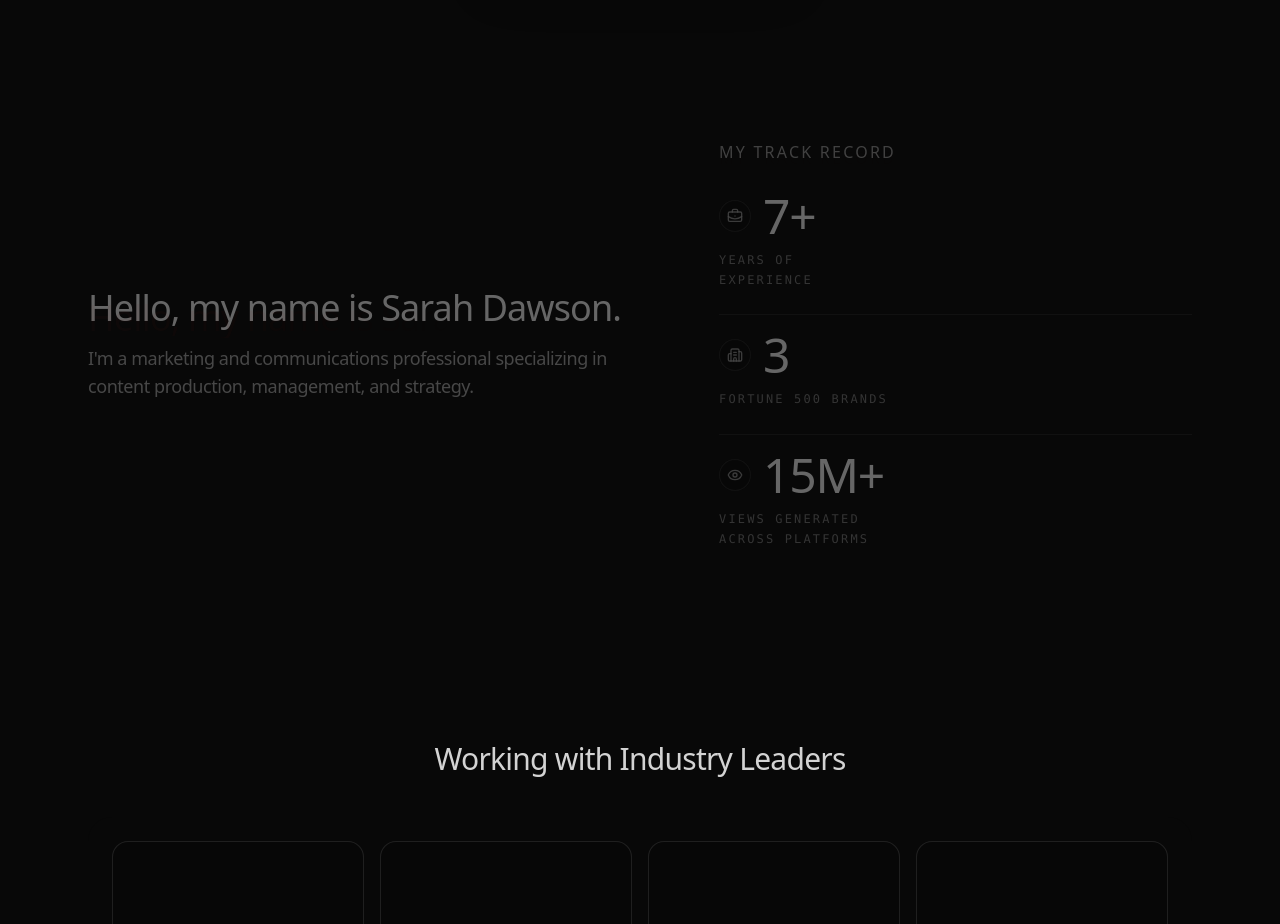
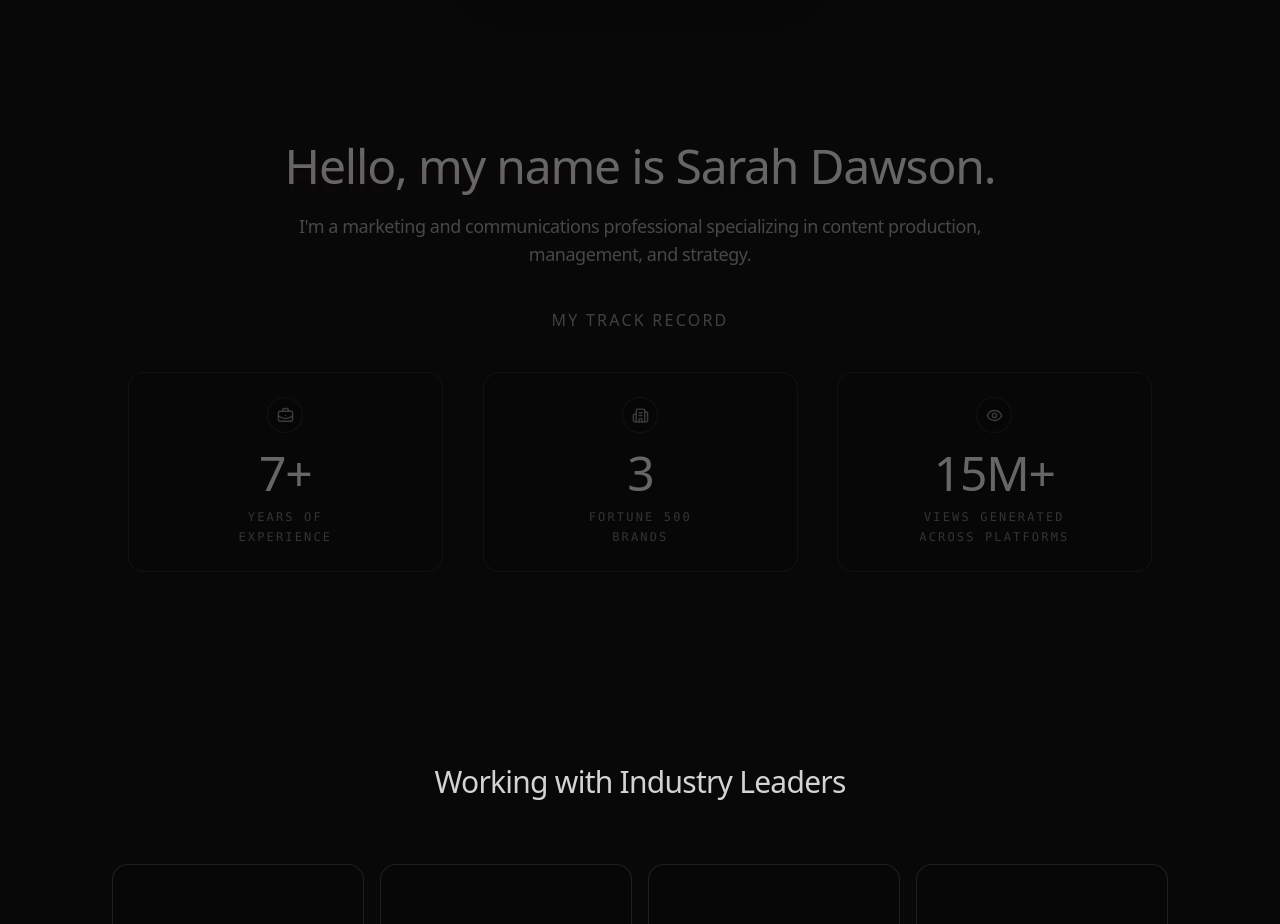
Before and after one commit to sarahsarahsarahX3/Personal-website-, a Next.js app: page / in a window 1280 px wide. Shown: the part 820-1744 px from the top of the page. Built offline with nearby package versions, Linux system fonts and the light colour scheme; a web font is replaced by a local one.

Commit message:
update bio section

```diff
--- a/app/components/home/BioSection.tsx
+++ b/app/components/home/BioSection.tsx
@@ -231,34 +231,32 @@ export function BioSection() {
       aria-labelledby="home-bio-title"
       className={`pt-24 pb-16 md:pt-32 md:pb-20 lg:pt-36 lg:pb-24 ${styles.section}`}
     >
-      <div className="mx-auto w-full max-w-6xl px-6">
-        <div className="grid gap-y-12 md:grid-cols-[minmax(0,1.2fr)_minmax(0,1fr)] md:items-center md:gap-x-16">
-          <div className={`min-w-0 text-center md:text-left ${styles.body}`}>
+      <div className={`mx-auto w-full max-w-6xl px-6 ${styles.body}`}>
         <h2 id="home-bio-title" className="sr-only">
           About
         </h2>
+
+        <div className="mx-auto max-w-4xl text-center">
           <p
             data-text="Hello, my name is Sarah Dawson."
-              className={`mx-auto max-w-[18ch] font-display text-3xl leading-[1.08] tracking-tight text-text-primary sm:max-w-none md:mx-0 md:text-4xl ${styles.headline}`}
+            className={`font-display text-3xl leading-[1.08] tracking-tight text-text-primary md:text-4xl lg:text-5xl ${styles.headline}`}
           >
             Hello, my name is Sarah Dawson.
           </p>
-            <p className="mx-auto mt-4 max-w-[62ch] text-base tracking-tight text-text-secondary md:mx-0 md:text-lg">
+          <p className="mx-auto mt-5 max-w-3xl text-base tracking-tight text-text-secondary md:text-lg">
             I'm a marketing and communications professional specializing in content production, management, and strategy.
+          </p>
+          <p
+            data-text="MY TRACK RECORD"
+            className={`mt-10 text-sm font-display uppercase tracking-[0.14em] text-text-secondary/90 md:text-base ${styles.subheading}`}
+          >
+            MY TRACK RECORD
           </p>
         </div>
 
-          <div className={`min-w-0 ${styles.body}`}>
-            <p
-              data-text="MY TRACK RECORD"
-              className={`text-center text-sm font-display uppercase tracking-[0.14em] text-text-secondary/90 md:text-left md:text-base ${styles.subheading}`}
-            >
-              MY TRACK RECORD
-            </p>
-
         <ul
           aria-label="Highlights"
-              className={`mt-7 grid w-full grid-cols-1 gap-y-7 sm:grid-cols-3 sm:gap-x-8 sm:gap-y-8 md:grid-cols-1 md:gap-y-6 ${styles.metrics} ${metricsRevealed ? styles.metricsRevealed : ""}`}
+          className={`mx-auto mt-10 grid w-full max-w-5xl grid-cols-1 gap-6 sm:grid-cols-3 sm:gap-8 md:gap-10 ${styles.metrics} ${metricsRevealed ? styles.metricsRevealed : ""}`}
         >
           {HIGHLIGHTS.map(({ key, value, label }, index) => {
             const counterConfig = counterConfigs[key];
@@ -271,29 +269,23 @@ export function BioSection() {
             return (
               <li
                 key={key}
-                    className={`w-full border-t border-white/10 pt-4 first:border-t-0 first:pt-0 ${styles.metric}`}
+                className={`w-full rounded-2xl border border-white/10 bg-surface/20 p-5 text-center md:p-6 ${styles.metric}`}
                 style={{ ["--i" as string]: String(index) }}
               >
-                    <div className="min-w-0 text-center sm:text-left md:text-left">
-                      <div className="flex items-center justify-center gap-3 sm:justify-start md:justify-start">
-                        <span className="inline-flex h-8 w-8 items-center justify-center rounded-full border border-white/10 bg-surface/30 text-text-secondary/80">
-                          <Icon size={16} />
+                <span className="mx-auto inline-flex h-9 w-9 items-center justify-center rounded-full border border-white/10 bg-surface/30 text-text-secondary/80">
+                  <Icon size={17} />
                 </span>
-                        <div className="font-display tabular-nums text-3xl leading-[0.98] tracking-tight text-text-primary sm:text-4xl md:text-5xl">
+                <div className="mt-4 font-display tabular-nums text-4xl leading-[0.98] tracking-tight text-text-primary md:text-5xl">
                   {displayValue}
                 </div>
-                      </div>
-                      <div className="mt-3 max-w-[24ch] text-[10px] font-mono uppercase tracking-[0.18em] leading-relaxed text-text-secondary/70 sm:text-xs">
+                <div className="mx-auto mt-3 max-w-[22ch] text-[10px] font-mono uppercase tracking-[0.18em] leading-relaxed text-text-secondary/70 sm:text-xs">
                   {label}
-                      </div>
                 </div>
               </li>
             );
           })}
         </ul>
       </div>
-        </div>
-      </div>
     </section>
   );
 }
```
Lines whose indentation alone changed are shown as unchanged.
